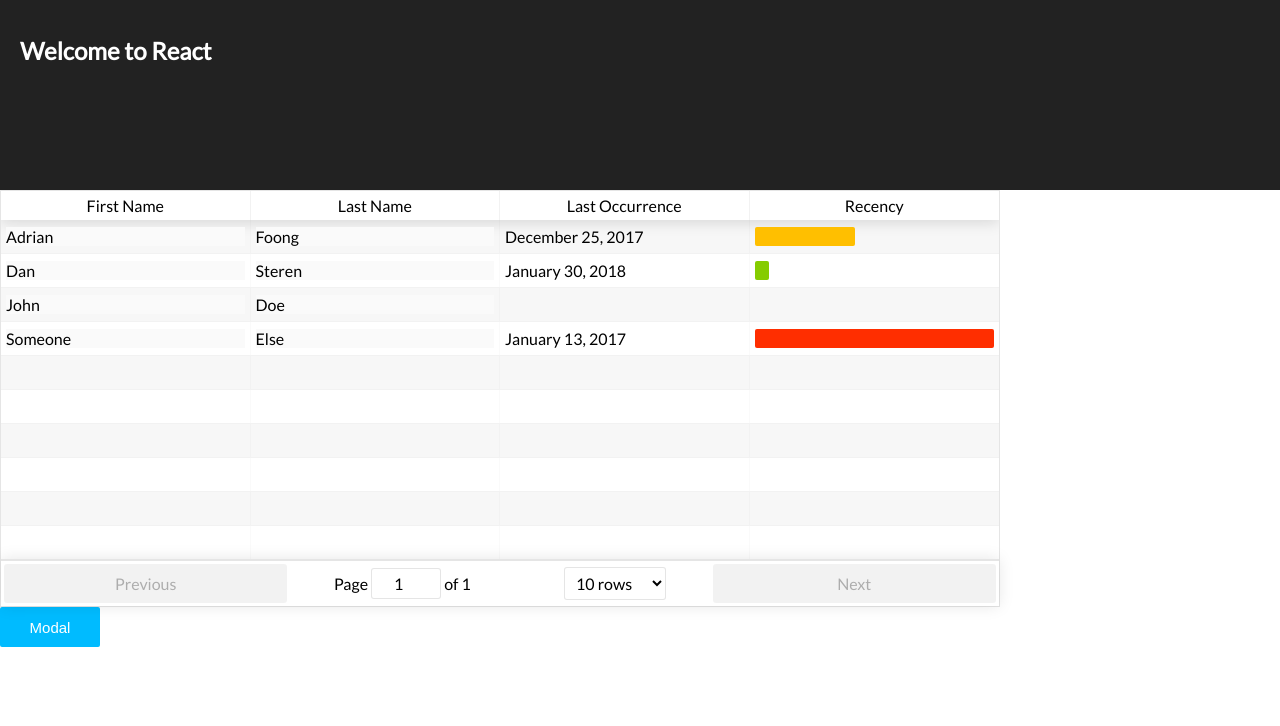
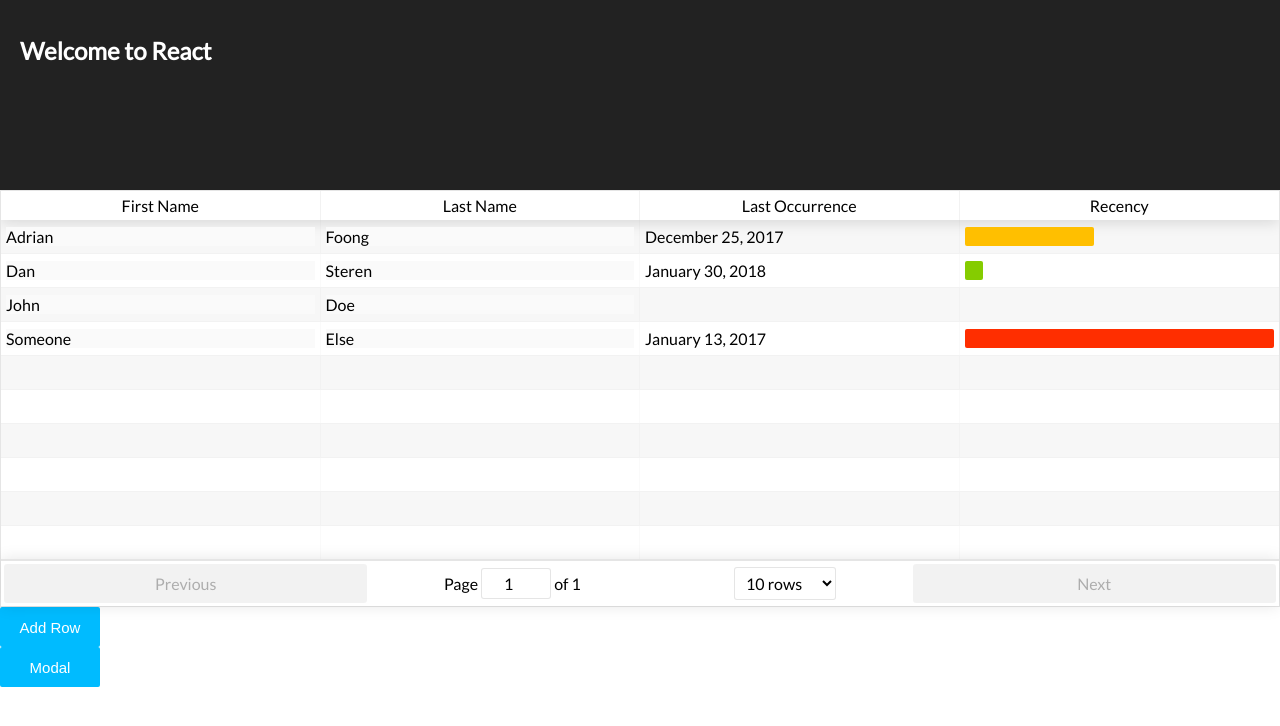
Before and after one commit to adrfoong/felix, a React (Create React App) app: page / in a window 1280 px wide. Shown: the top 726 px of the page. Built offline with nearby package versions, Linux system fonts and the light colour scheme.

Commit message:
add context menu

```diff
--- a/public/index.html
+++ b/public/index.html
@@ -11,6 +11,7 @@
     <link rel="manifest" href="%PUBLIC_URL%/manifest.json">
     <link rel="shortcut icon" href="%PUBLIC_URL%/favicon.ico">
     <link href="https://fonts.googleapis.com/css?family=Lato" rel="stylesheet">
+    <script defer src="https://use.fontawesome.com/releases/v5.0.6/js/all.js"></script>
     <!--
       Notice the use of %PUBLIC_URL% in the tags above.
       It will be replaced with the URL of the `public` folder during the build.
--- a/src/App.css
+++ b/src/App.css
@@ -102,7 +102,7 @@ body * {
 }
 
 .occurrence-table {
-  width: 1000px;
+  /* width: 1000px; */
 }
 
 .recency-cell-container {
@@ -188,3 +188,38 @@ body * {
   left: 25%; */
   /* background: red */
 }
+
+.context-menu {
+  position: absolute;
+  background: rgb(255, 165, 0, 0.75);
+  height: 100%;
+  width: 100%;
+  /* opacity: .5; */
+}
+
+
+.context-menu.show {
+  opacity: 0.5;
+}
+
+.context-menu__content {
+  height: 100%;
+  width: 100%;
+  display: flex;
+  justify-content: flex-end;
+}
+
+.context-menu__container .button-container {
+  display: flex;
+  align-items: center;
+  margin: 5px;
+}
+
+.context-menu__container {
+  position: relative;
+}
+
+.context-menu__overlay {
+  background: grey;
+  opacity: 0.5;
+}
--- a/src/App.js
+++ b/src/App.js
@@ -62,9 +62,20 @@ import Button from './Button';
 // };
 
 export default class App extends Component {
+  static loadData() {
+    // return JSON.parse(localStorage.getItem('occ')) || occurrences.record;
+    return occurrences.record;
+  }
+
+  static saveData(data) {
+    localStorage.setItem('occ', JSON.stringify(data));
+  }
+
   constructor(props, context) {
     super(props, context);
-      this.test = occurrences.record;
+    // this.test = occurrences.record;
+    this.test = App.loadData();
+
     this.modalPortal = ModalPortalHOC(
       Button,
       <BasicModal
@@ -96,7 +107,7 @@ export default class App extends Component {
         <header className='App-header'>
           <h1 className='App-title'>Welcome to React</h1>
         </header>
-          <OccurrenceTable data={this.test} />
+        <OccurrenceTable save={App.saveData} data={this.test} />
         <ModalPortal showModal={showModal}>Modal</ModalPortal>
       </div>
     );
--- a/src/Button.css
+++ b/src/Button.css
@@ -35,6 +35,11 @@
   /* background: linear-gradient(to right, var(--main-background-color) 50%, var(--hover-background-color) 50%); */
   /* background-size: 200% 100%; */
   /* transition: 0.5s; */
+}
+
+.button:disabled,:disabled .button--icon:disabled:disabled {
+  background-color: gray;
+  opacity: 0.9;
 }
 
 .button:hover {
@@ -75,3 +80,20 @@
 .button.slide-down:hover {
   background-position: top center;
 }
+
+
+
+.button--icon {
+  height: 25px;
+  width: 25px;
+  min-width: 25px;
+  padding: 0;
+}
+
+.button--icon.remove {
+  background-color: red;
+}
+
+.button--icon.add {
+  background-color: limegreen;
+}
--- a/src/Button.js
+++ b/src/Button.js
@@ -7,10 +7,10 @@ import classNames from 'classnames';
 import './Button.css';
 
 const Button = props => {
-  const { href, onClick, children, variant, className } = props;
+  const { href, onClick, children, variant, className, disabled } = props;
   const variantClass = variant ? `button--${variant}` : null;
   const style = classNames('button', variantClass, className);
-  return href ? <a href={href} className={style}> { children } </a> : <button onClick={onClick} className={style}> { children } </button>;
+  return href ? <a disabled={disabled} href={href} className={style}> { children } </a> : <button disabled={disabled} onClick={onClick} className={style}> { children } </button>;
 };
 
 const requiredProps = ['href', 'onClick'];
@@ -44,18 +44,35 @@ Button.propTypes = {
     return null;
   },
   children: PropTypes.node.isRequired,
+  disabled: PropTypes.bool,
   variant: PropTypes.string,
   className: PropTypes.string,
 };
 
 Button.defaultProps = {
+  disabled: false,
   href: undefined,
   onClick: undefined,
   variant: undefined,
   className: undefined,
 };
 
+
+const IconButton = props => {
+  const { className } = props;
+  const newProps = { ...props, className: classNames('button--icon', className) };
+  return <Button {...newProps} />;
+};
+
+IconButton.propTypes = {
+  className: PropTypes.string,
+};
+
+IconButton.defaultProps = {
+  className: undefined,
+};
+
 // const ModalButton = ModalPortalHOC(Button);
 
 export default Button;
-// export { ModalButton };
+export { IconButton };
--- a/src/Modal.js
+++ b/src/Modal.js
@@ -74,16 +74,17 @@ class Modal extends Component {
     super(props);
     this.el = document.createElement('div');
     this.root = document.getElementById('modal-root');
+    this.handleOutsideClick = this.handleOutsideClick.bind(this);
   }
 
   componentDidMount() {
     this.root.appendChild(this.el);
-    document.addEventListener('mousedown', (e) => this.handleOutsideClick(e));
+    document.addEventListener('mousedown', this.handleOutsideClick);
   }
 
   componentWillUnmount() {
     this.root.removeChild(this.el);
-    document.removeEventListener('mousedown', (e) => this.handleOutsideClick(e));
+    document.removeEventListener('mousedown', this.handleOutsideClick);
   }
 
   handleOutsideClick(e) {
--- a/src/OccurrenceTable.js
+++ b/src/OccurrenceTable.js
@@ -5,6 +5,8 @@ import PropTypes from 'prop-types';
 import ReactTable from 'react-table';
 import moment from 'moment';
 import Tooltip from './Tooltip';
+
+import Button, { IconButton } from './Button';
 
 const TooltipContent = props => {
   const { timeDiff } = props;
@@ -46,7 +48,7 @@ class RecencyCell extends Component {
     // If timeDiff is null, we don't want the bar to show up
     // Otherwise, the bar should at least be 1 pixel wide
     // const width = timeDiff ? Math.max(1, 100 - timeDiff) : 0;
-    const width = timeDiff ? Math.max(1, Math.min(timeDiff, 100)) : 0;
+    const width = timeDiff !== null ? Math.max(1, Math.min(timeDiff, 100)) : 0;
     let age;
 
     if (timeDiff >= STALE_THRESHOLD) {
@@ -85,8 +87,7 @@ RecencyCell.propTypes = {
   // position: PropTypes.objectOf(PropTypes.number).isRequired,
 };
 
-const EditableCell = (cellInfo) => {
-  return (
+const EditableCell = (cellInfo) => (
   <div
     style={{ backgroundColor: '#fafafa' }}
     contentEditable
@@ -98,6 +99,106 @@ const EditableCell = (cellInfo) => {
     { cellInfo.row[cellInfo.column.id] }
   </div>
 );
+
+const ContextMenu = props => {
+  const { closeMenu, rowInfo, addRow, removeRow } = props;
+  let container;
+  const handleOutsideClick = (e) => {
+    if (container && !container.contains(e.target)) {
+      // console.log('Clicked outside');
+      document.removeEventListener('mousedown', handleOutsideClick);
+
+      closeMenu();
+    }
+  };
+
+  document.addEventListener('mousedown', handleOutsideClick);
+
+
+  return (
+    <div className='context-menu' ref={ref => { container = ref; }}>
+      <div className='context-menu__content'>
+        <div className='button-container'>
+          <IconButton disabled={!rowInfo} onClick={addRow} className='add'><i className='fas fa-plus' /></IconButton>
+          <IconButton disabled={!rowInfo} onClick={removeRow} className='remove'><i className='fas fa-times' /></IconButton>
+        </div>
+      </div>
+    </div>
+  );
+};
+
+ContextMenu.propTypes = {
+  closeMenu: PropTypes.func.isRequired,
+  rowInfo: PropTypes.shape({}).isRequired,
+  addRow: PropTypes.func.isRequired,
+  removeRow: PropTypes.func.isRequired,
+};
+
+class TrGroupComponent extends React.Component {
+  constructor(props) {
+    super(props);
+    this.state = {
+      showMenu: false,
+    };
+    TrGroupComponent.displayName = 'TrGroup';
+  }
+
+  showMenu() {
+    this.setState({
+      showMenu: true,
+    });
+  }
+
+  hideMenu() {
+    this.setState({
+      showMenu: false,
+    });
+  }
+
+  toggleMenu(e) {
+    e.preventDefault();
+    this.setState({
+      showMenu: !this.state.showMenu,
+    });
+  }
+
+  render() {
+    const { children, addRow, removeRow, className, rowInfo, ...rest } = this.props;
+    const { showMenu } = this.state;
+    // if (!this.menu) {
+    //   this.menu = <TableContextMenu hideMenu={this.hideMenu} addRow={addRow} removeRow={removeRow} rowInfo={rowInfo} />;
+    // }
+
+    // const { index } = rowInfo;
+
+    return (
+      <div
+        onContextMenu={e => this.toggleMenu(e)}
+        // onMouseOver={e => this.showMenu(e)}
+        // onFocus={() => { console.log('focus'); }}
+        // onMouseOut={e => this.hideMenu(e)}
+        // onBlur={() => { console.log('blur'); }}
+        className={classNames('rt-tr-group context-menu__container', className)}
+        {...rest}
+      >
+        {showMenu ? <ContextMenu closeMenu={() => this.hideMenu()} rowInfo={rowInfo} addRow={addRow} removeRow={removeRow} /> : null}
+        {children}
+      </div>
+    );
+  }
+}
+
+TrGroupComponent.propTypes = {
+  rowInfo: PropTypes.shape({}),
+  addRow: PropTypes.func.isRequired,
+  removeRow: PropTypes.func.isRequired,
+  children: PropTypes.oneOfType([PropTypes.arrayOf(PropTypes.node), PropTypes.node]).isRequired,
+  className: PropTypes.string,
+};
+
+TrGroupComponent.defaultProps = {
+  className: undefined,
+  rowInfo: undefined,
 };
 
 class OccurrenceTable extends Component {
@@ -120,8 +221,12 @@ class OccurrenceTable extends Component {
     ];
   }
 
+  componentDidUpdate() {
+    this.props.save(this.state.data);
+  }
+
   /**
-   * Delegate control to update state with modified data
+   * Delegate control to update state with modified data without mutating current state
    */
   update(val, index, prop) {
     const { data } = this.state;
@@ -141,6 +246,22 @@ class OccurrenceTable extends Component {
     this.setState({ data: updatedData });
   }
 
+  addNewRow(index) {
+    const { data } = this.state;
+
+    const updatedData = index !== null ?
+    [...data.slice(0, index + 1), { firstName: 'John', lastName: 'Doe', lastOccurrence: moment() }, ...data.slice(index + 1)] :
+    [...data, { firstName: 'John', lastName: 'Doe', lastOccurrence: moment() }];
+    this.setState({ data: updatedData });
+  }
+
+  removeRow(index) {
+    const { data } = this.state;
+
+    const updatedData = [...data.slice(0, index), ...data.slice(index + 1)];
+    this.setState({ data: updatedData });
+  }
+
   render() {
     // We're not going to modify data at this point, just take data from the state and render
     const { data } = this.state;
@@ -149,9 +270,25 @@ class OccurrenceTable extends Component {
       defaultPageSize: 10,
     };
 
+    const TrGroupProps = (state, rowInfo) => ({
+      rowInfo,
+      removeRow: () => this.removeRow(rowInfo.index),
+      addRow: () => this.addNewRow(rowInfo.index),
+    });
+
     return (
       <div className='occurrence-table'>
-        <ReactTable className='-striped -highlight' {...settings} data={data} columns={this.columns} />
+        <ReactTable
+          className='-striped -highlight'
+          {...settings}
+          data={data}
+          columns={this.columns}
+          getTrGroupProps={TrGroupProps}
+          TrGroupComponent={TrGroupComponent}
+        />
+        <Button onClick={() => this.addNewRow()}>Add Row</Button>
+        {/* <IconButton><i className='fas fa-times' /></IconButton> */}
+        {/* <div><i className='fas fa-times' /></div> */}
       </div>
     );
   }
@@ -159,6 +296,7 @@ class OccurrenceTable extends Component {
 
 OccurrenceTable.propTypes = {
   data: PropTypes.arrayOf(PropTypes.object).isRequired,
+  save: PropTypes.func.isRequired,
 };
 
 export default OccurrenceTable;
```
Also changed, not shown: src/Test.js (+5 -5 lines), src/registerServiceWorker.js (+5 -13 lines). Lines whose indentation alone changed are shown as unchanged.
